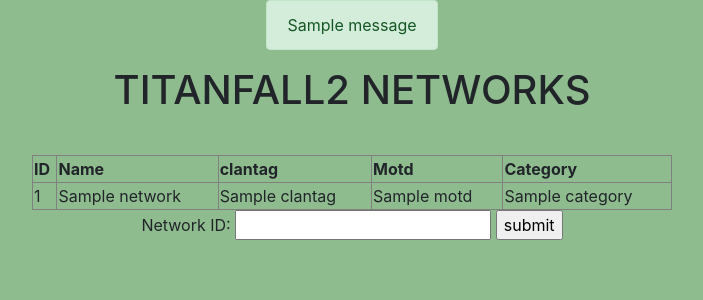
After one commit to xvi-r/Flask-APP, a Python web app: template templates/tfnetworks.html in a window 1280 px wide. The commit adds this page. Shown: the top 300 px of the page, without its empty margins (288-991 px from the left). Run offline with Jinja, Linux system fonts and the light colour scheme; the template is opened without the code that fills it: most values are stand-ins (such as "Sample title", 1, 10 or a date in 2020); one stand-in notice (Sample message) is shown.

Commit message:
Added columns to tf2 network table, added basic scanner to the webpage

```diff
--- a/templates/index.html
+++ b/templates/index.html
@@ -68,6 +68,7 @@
 
 <div style="filter: drop-shadow(0 0 0.75rem rgb(126, 126, 126));">
   <a href="{{url_for('login')}}" class="btn btn-primary m-2 px-4">Login</a>
+  <a href="{{url_for('tfnetworks')}}" class="btn btn-primary m-2 px-4">TF Networks</a>
   <a href="{{url_for('signup')}}" class="btn btn-primary m-2 px-4">Sign Up</a>
   <a href="{{ url_for('emailMe') }}" class="btn btn-info m-2 px-4">Email Me</a>
   <a href="{{ url_for('userview') }}" class="btn btn-info m-2 px-4">User View</a>
--- /dev/null
+++ b/templates/tfnetworks.html
@@ -0,0 +1,55 @@
+    {% extends "base.html" %}
+    {% block title %}Networks{% endblock %}
+
+    {% block head%}
+    {% endblock %}
+
+    {% block body%}
+    {% with messages = get_flashed_messages() %}
+        {% for message in messages %}
+            <div class="alert alert-success" role="alert">
+                {{message}}
+            </div>
+        {% endfor %}
+    {% endwith %}
+
+    <style>
+        body {
+            background-color: darkseagreen;
+        }
+    </style>
+
+    <body class="d-flex flex-column justify-content-center align-items-center vh-20 text-center">
+
+    <h1>TITANFALL2 NETWORKS</h1><hr>
+
+    {% if network %}
+        <table border="1" style="width:50%; text-align:left;">
+            <th>ID</th>
+            <th>Name</th>
+            <th>clantag</th>
+            <th>Motd</th>
+            <th>Category</th>
+
+                <tr>
+                    <td>{{network.id}}</td>
+                    <td>{{network.name}}</td>
+                    <td>{{network.clantag}}</td>
+                    <td>{{network.motd}}</td>
+                    <td>{{network.category}}</td>
+                </tr>
+    {% endif %}
+
+    </table>
+
+    <form action="#" method="POST">
+        <label for="networkID">Network ID: </label>
+        <input type="number" id="networkID" name="networkID">
+
+        <input type="submit" value="submit">
+    </form>
+
+
+
+
+    {% endblock %}
```
Also changed, not shown: app.py (+11 -0 lines), models.py (+15 -4 lines), network_scanner.py (+21 -1 lines), instance/users_local.sqlite3.
